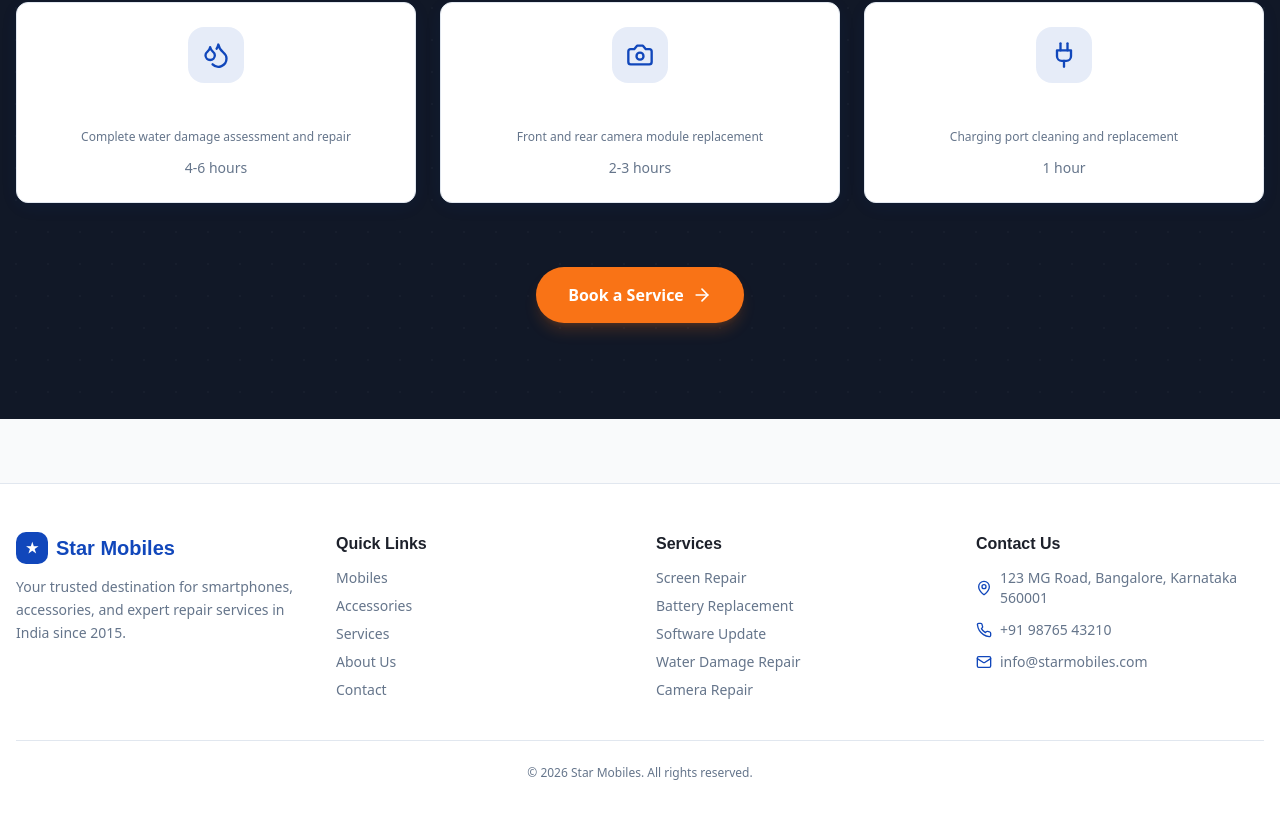
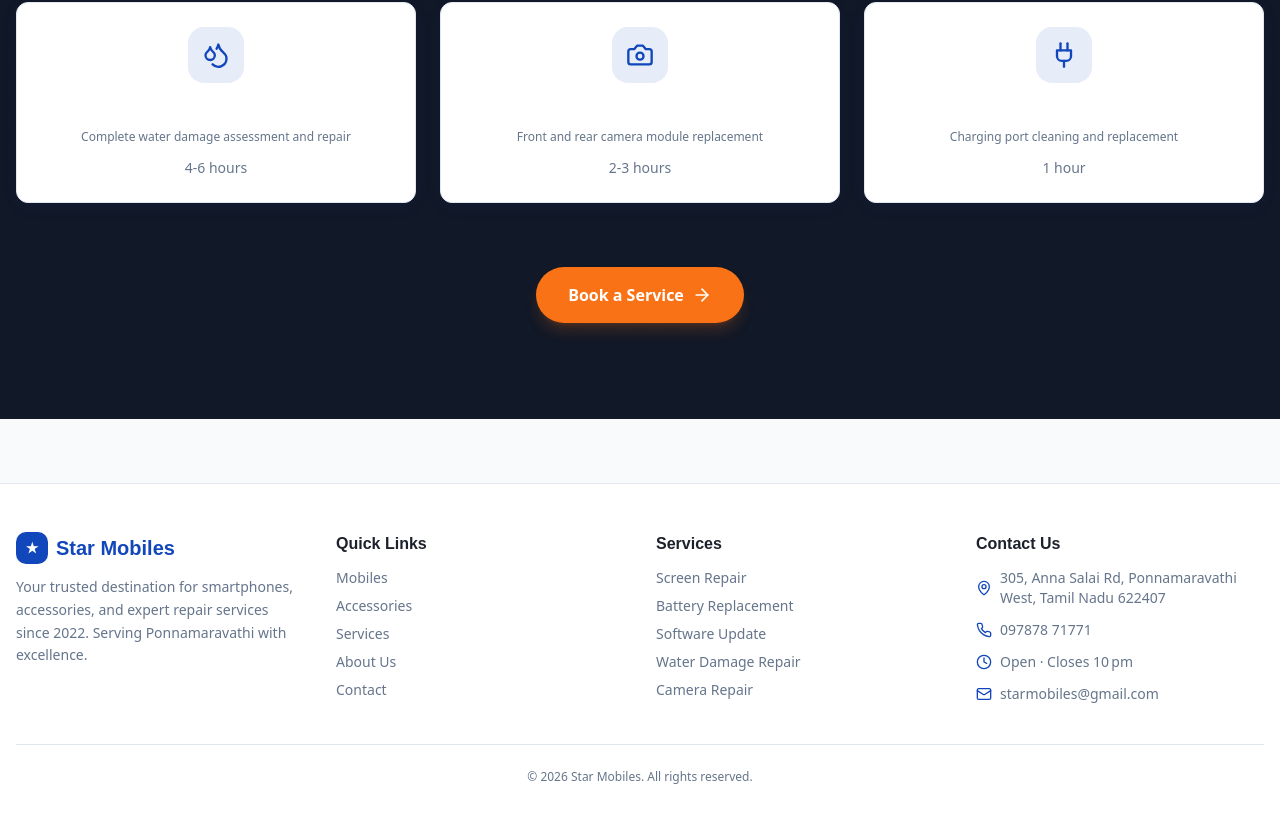
Before and after one commit to hariharan-r06/StarMobilesWebsite, a React (Vite) app: page / in a window 1280 px wide. Shown: the part 1778-2600 px from the top of the page. Built offline with nearby package versions, Linux system fonts and the light colour scheme; no server answers; the HTML template or start-up script is replaced by a standard one.

Commit message:
upd: Footer

```diff
--- a/src/components/Footer.tsx
+++ b/src/components/Footer.tsx
@@ -1,6 +1,6 @@
 import React from 'react';
 import { Link } from 'react-router-dom';
-import { Phone, Mail, MapPin } from 'lucide-react';
+import { Phone, Mail, MapPin, Clock } from 'lucide-react';
 
 const Footer = () => (
   <footer className="border-t border-border bg-card mt-16">
@@ -13,7 +13,7 @@ const Footer = () => (
             Star Mobiles
           </Link>
           <p className="text-sm text-muted-foreground leading-relaxed">
-            Your trusted destination for smartphones, accessories, and expert repair services in India since 2015.
+            Your trusted destination for smartphones, accessories, and expert repair services since 2022. Serving Ponnamaravathi with excellence.
           </p>
         </div>
 
@@ -51,15 +51,19 @@ const Footer = () => (
           <div className="flex flex-col gap-3 text-sm text-muted-foreground">
             <div className="flex items-center gap-2">
               <MapPin className="h-4 w-4 text-primary shrink-0" />
-              <span>123 MG Road, Bangalore, Karnataka 560001</span>
+              <span>305, Anna Salai Rd, Ponnamaravathi West, Tamil Nadu 622407</span>
             </div>
             <div className="flex items-center gap-2">
               <Phone className="h-4 w-4 text-primary shrink-0" />
-              <span>+91 98765 43210</span>
+              <span>097878 71771</span>
+            </div>
+            <div className="flex items-center gap-2">
+              <Clock className="h-4 w-4 text-primary shrink-0" />
+              <span>Open · Closes 10 pm</span>
             </div>
             <div className="flex items-center gap-2">
               <Mail className="h-4 w-4 text-primary shrink-0" />
-              <span>info@starmobiles.com</span>
+              <span>starmobiles@gmail.com</span>
             </div>
           </div>
         </div>
--- a/src/pages/Index.tsx
+++ b/src/pages/Index.tsx
@@ -29,7 +29,7 @@ const Index = () => {
           {[
             { icon: Shield, title: '100% Genuine', desc: 'Authorized Dealer' },
             { icon: Clock, title: 'Quick Service', desc: 'Same Day Repair' },
-            { icon: Award, title: '10+ Years', desc: 'Trusted Experience' },
+            { icon: Award, title: 'Trusted Experience', desc: 'Since 2022' },
             { icon: Star, title: '50,000+', desc: 'Happy Customers' },
           ].map((item, i) => (
             <div key={i} className="flex items-center gap-4 group">
```
